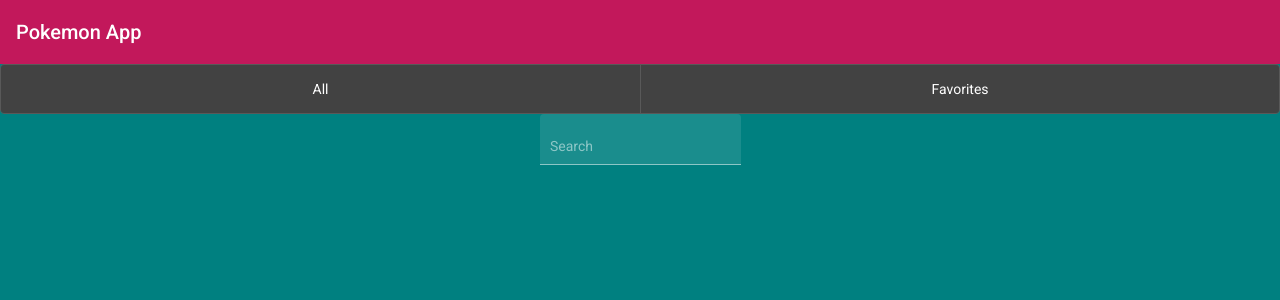
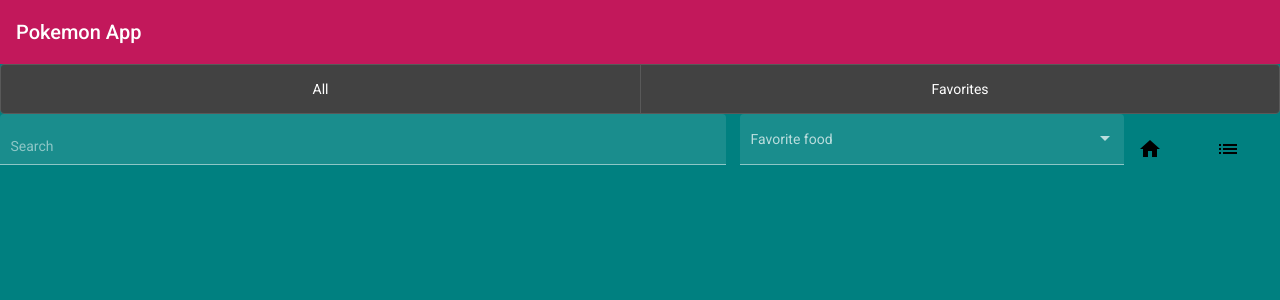
Before and after one commit to chidelmun/Pokemon, an Angular app: page / in a window 1280 px wide. Shown: the top 300 px of the page. Built offline with nearby package versions, Linux system fonts and the light colour scheme.

Commit message:
Added controls

```diff
--- a/src/app/app.module.ts
+++ b/src/app/app.module.ts
@@ -7,6 +7,7 @@
 import {MatButtonToggleModule} from '@angular/material/button-toggle';
 import {MatInputModule} from '@angular/material/input';
 import {MatIconModule} from '@angular/material/icon';
+import {MatSelectModule} from '@angular/material/select';
 
 
 import {MatToolbarModule} from '@angular/material/toolbar';
@@ -25,7 +26,8 @@
     MatToolbarModule,
     MatButtonToggleModule,
     MatInputModule,
-    MatIconModule
+    MatIconModule,
+    MatSelectModule
   ],
   providers: [],
   bootstrap: [AppComponent]
--- a/src/app/controls/controls.component.html
+++ b/src/app/controls/controls.component.html
@@ -10,5 +10,18 @@
         <input matInput type="text" placeholder="Search">
       </mat-form-field>
 
+      <mat-form-field appearance="fill">
+        <mat-label>Favorite food</mat-label>
+        <mat-select>
+          <mat-option *ngFor="let food of foods" [value]="food.value">
+            {{food.viewValue}}
+          </mat-option>
+        </mat-select>
+      </mat-form-field>
+
+      <mat-icon aria-hidden="false" aria-label="Example home icon">home</mat-icon>
+
+      <mat-icon aria-hidden="false" aria-label="Example home icon">list</mat-icon>
+
     </div>
 </div>
--- a/src/app/controls/controls.component.scss
+++ b/src/app/controls/controls.component.scss
@@ -10,4 +10,12 @@
       grid-template-columns: 50% 50%;
     }
   }
+
+  .input-fields {
+    display: grid;
+    grid-template-columns: auto 30% 5% 5%;
+    grid-gap: 1em;
+    width: 100%;
+    align-items: center;
+  }
 }
--- a/src/app/controls/controls.component.ts
+++ b/src/app/controls/controls.component.ts
@@ -7,7 +7,11 @@
 })
 export class ControlsComponent implements OnInit {
 
-  value = 'Clear';
+  foods: any[] = [
+    {value: 'steak-0', viewValue: 'Steak'},
+    {value: 'pizza-1', viewValue: 'Pizza'},
+    {value: 'tacos-2', viewValue: 'Tacos'},
+  ];
 
   constructor() { }
 
```
